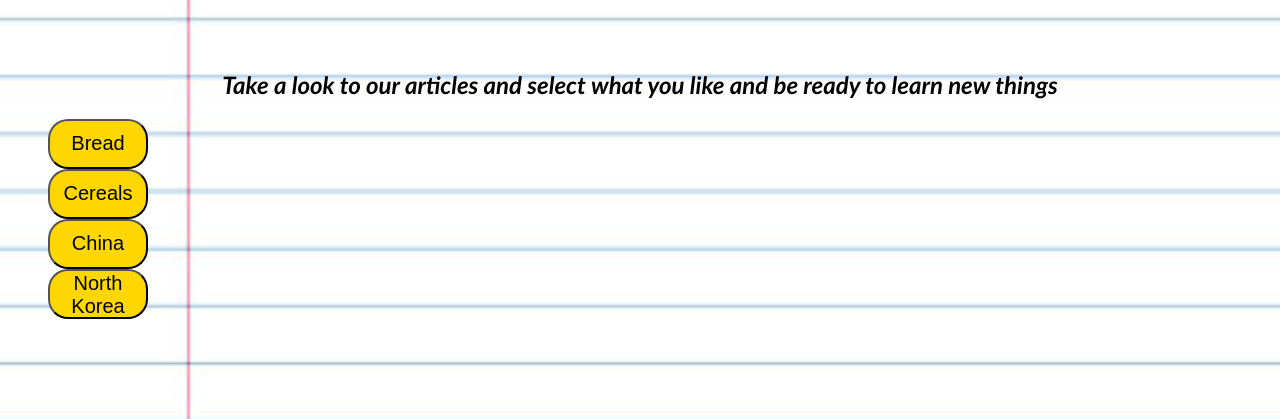
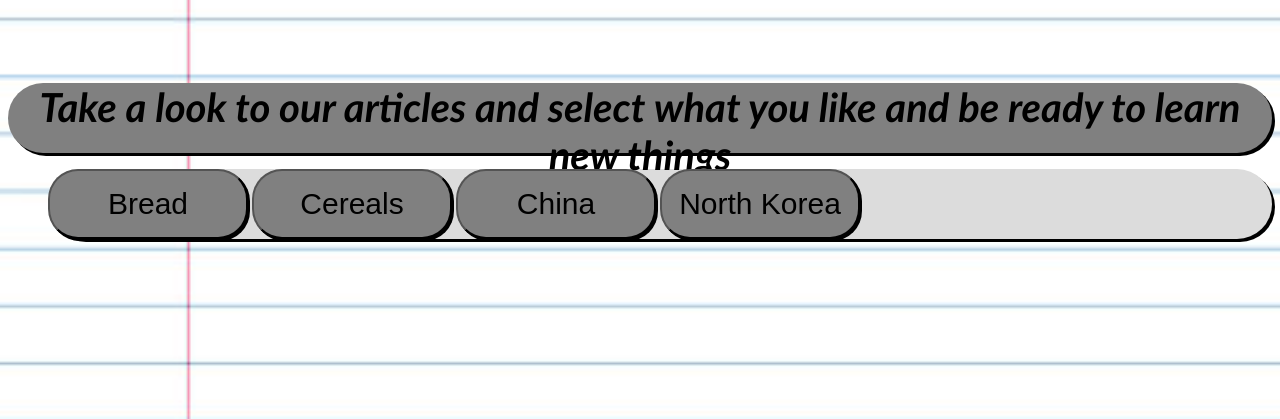
Before and after one commit to IlKing-debig/Summary-of-Culture, a plain HTML site: page index.html in a window 1280 px wide. Shown: the part 381-800 px from the top of the page. Drawn offline with Linux system fonts and the light colour scheme.

Commit message:
modified things

```diff
--- a/cina.css
+++ b/cina.css
@@ -38,7 +38,7 @@ body {
 
 .china {
     height: 700px;
-    width: 600px;
+    width: 1000px;
 }
 
 .button:hover {
@@ -47,7 +47,7 @@ body {
 
 @media (max-width: 600px) {
     .china {
-        width: 70%;
+        width: 80%;
 
     }
 }
--- a/index.html
+++ b/index.html
@@ -21,14 +21,16 @@
 
         <br>
 
-        <h2 class="Text">Take a look to our articles and select what you like and be ready to learn new things</h2>
+        <div class="helpme"><h2 class="Text">Take a look to our articles and select what you like and be ready to learn new things</h2></div>
 
 
         <ul class="Articles">
-            <dt><a href="bread.html"><button class="Button">Bread</button></a></dt>
-            <dt><a href="cereal.html"><button class="Button">Cereals</button></a></dt>
-            <dt><a href="cina.html"><button class="Button">China</button></a></dt>
-            <dt><a href="northkorea.html"><button class="Button">North Korea</button></a></dt>
+            <dt><div class="hello">
+                <a href="bread.html"><button class="Button">Bread</button></a>
+                <a href="cereal.html"><button class="Button">Cereals</button></a>
+                <a href="cina.html"><button class="Button">China</button></a>
+                <a href="northkorea.html"><button class="Button">North Korea</button></a>
+            </div></dt>
 
         </ul>
     </body>
--- a/north.css
+++ b/north.css
@@ -34,8 +34,8 @@
 }
 
 .north {
-    width: 700px;
-    height: 600px;
+    width: 1000px;
+    height: 700px;
 }
 
 body {
@@ -47,7 +47,7 @@ body {
 
 @media (max-width: 600px) {
     .north {
-        width: 70%;
+        width: 80%;
 
     }
 }
--- a/stylemain.css
+++ b/stylemain.css
@@ -19,27 +19,39 @@
     border-radius: 50px;
     border-width: 3px;
     box-shadow: 4px 4px black;
+
 }
 
 .Text{
     text-align: center;
     font-family: 'Gill Sans', 'Gill Sans MT', Calibri, 'Trebuchet MS', sans-serif;
     font-style: italic;
+    font-size: 40px;
+    font-weight: 700;
+}
+
+.Button{
+    background-color: gray;
+    border-radius: 30px;
+    width: 200px;
+    height: 70px;
+    font-size: 30px;
+    box-shadow: 2px 2px black;
 
 }
 
-.Button{
-    background-color: gold;
-    border-radius: 20px;
-    width: 100px;
-    height: 50px;
-    font-size: 20px;
-
+.hello {
+    background-color: gainsboro;
+    height: 70px;
+    border-radius: 50px;
+    box-shadow: 3px 3px black;
 }
 
 .Button:hover{
     transition: 0.3s;
-    background-color: yellowgreen;
+    background-color: ghostwhite;
+    opacity: 0.6;
+
     cursor: pointer;
 }
 
@@ -49,3 +61,11 @@ body {
     background-attachment: relative;
     background-size: cover;
 }
+
+
+.helpme {
+    height: 70px;
+    border-radius: 50px;
+    background-color: gray;
+    box-shadow: 3px 3px black;
+}
```
